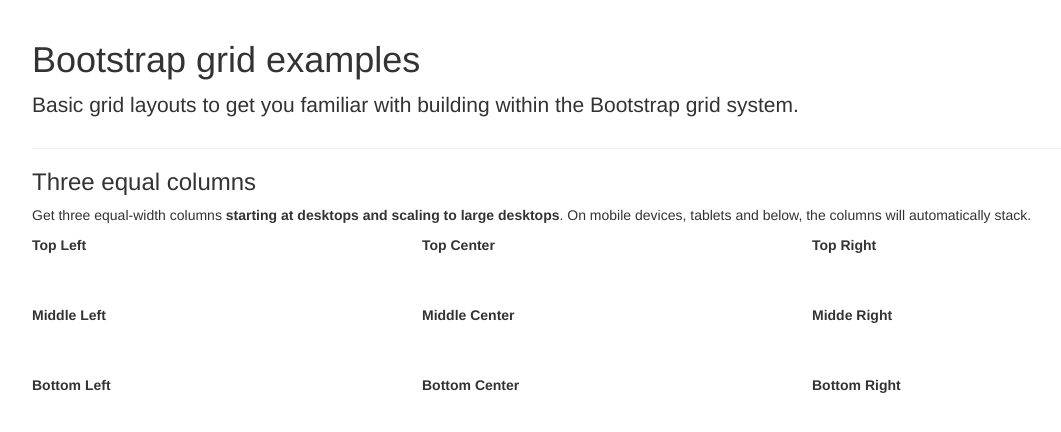
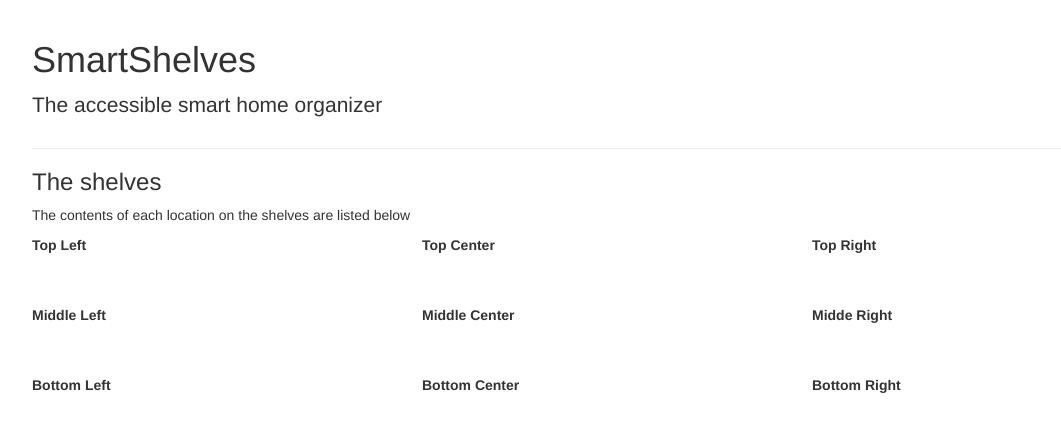
Before and after one commit to dcalab/SmartShelves, a Flask app: page /view in a window 1280 px wide. Shown: the top 432 px of the page, without its empty margins (38-1099 px from the left). Run offline with Flask 2, Linux system fonts and the light colour scheme; data that the repository does not hold is empty; some libraries are stand-ins or nearby versions.

Commit message:
template update

```diff
--- a/templates/smartshelves-me.html
+++ b/templates/smartshelves-me.html
@@ -33,15 +33,15 @@
     <div class="container">
 
       <div class="page-header">
-        <h1>Bootstrap grid examples</h1>
-        <p class="lead">Basic grid layouts to get you familiar with building within the Bootstrap grid system.</p>
+        <h1>SmartShelves</h1>
+        <p class="lead">The accessible smart home organizer</p>
       </div>
 
 
 
 
-	  <h3>Three equal columns</h3>
-	  <p>Get three equal-width columns <strong>starting at desktops and scaling to large desktops</strong>. On mobile devices, tablets and below, the columns will automatically stack.</p>
+	  <h3>The shelves</h3>
+	  <p>The contents of each location on the shelves are listed below</p>
 
 
       <div class="row">
```
